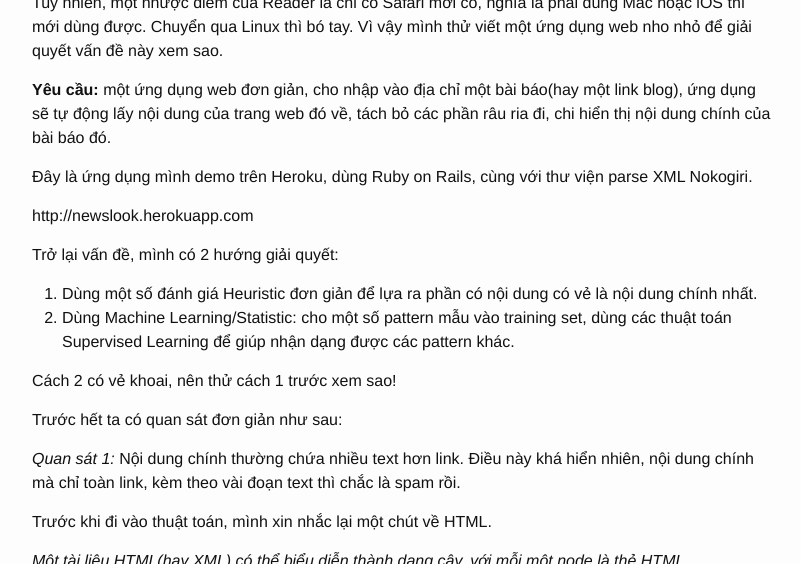
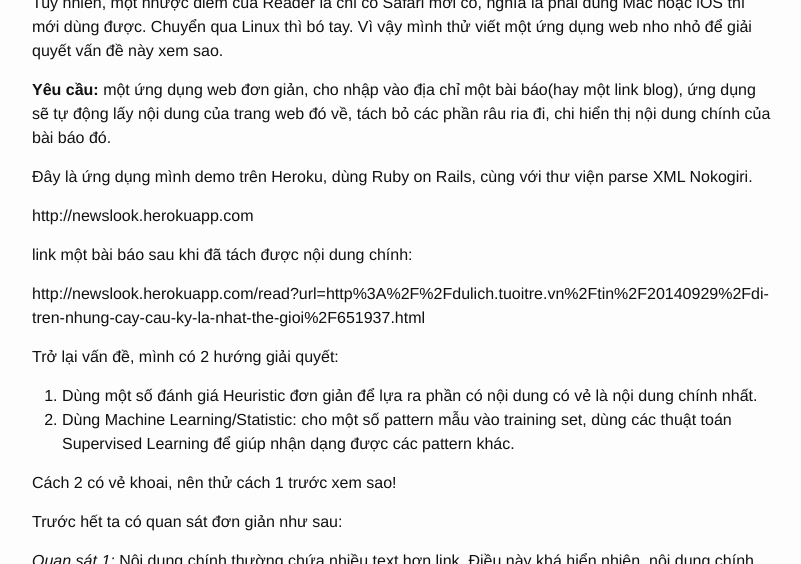
Before and after one commit to zinh/zinh.github.io, a Jekyll site: the page built from _posts/2014-10-01-tach-noi-dung-chinh-mot-trang-tin.md, in a window 1280 px wide and 900 px high, scrolled down 621 px, cut to the strip 14-578 px from the top of the window. Shown: the whole strip, without its empty margins (238-1039 px from the left). Built offline with Jekyll 4.4.1, drawn with Linux system fonts in a browser that asks for light colours.

Commit message:
Update 2014-10-01-tach-noi-dung-chinh-mot-trang-tin.md

```diff
--- a/_posts/2014-10-01-tach-noi-dung-chinh-mot-trang-tin.md
+++ b/_posts/2014-10-01-tach-noi-dung-chinh-mot-trang-tin.md
@@ -21,6 +21,10 @@ __Yêu cầu:__ một ứng dụng web đơn giản, cho nhập vào địa ch
 Đây là ứng dụng mình demo trên Heroku, dùng Ruby on Rails, cùng với thư viện parse XML Nokogiri.
 
 http://newslook.herokuapp.com
+
+link một bài báo sau khi đã tách được nội dung chính:
+
+http://newslook.herokuapp.com/read?url=http%3A%2F%2Fdulich.tuoitre.vn%2Ftin%2F20140929%2Fdi-tren-nhung-cay-cau-ky-la-nhat-the-gioi%2F651937.html
 
 Trở lại vấn đề, mình có 2 hướng giải quyết:
 
```
